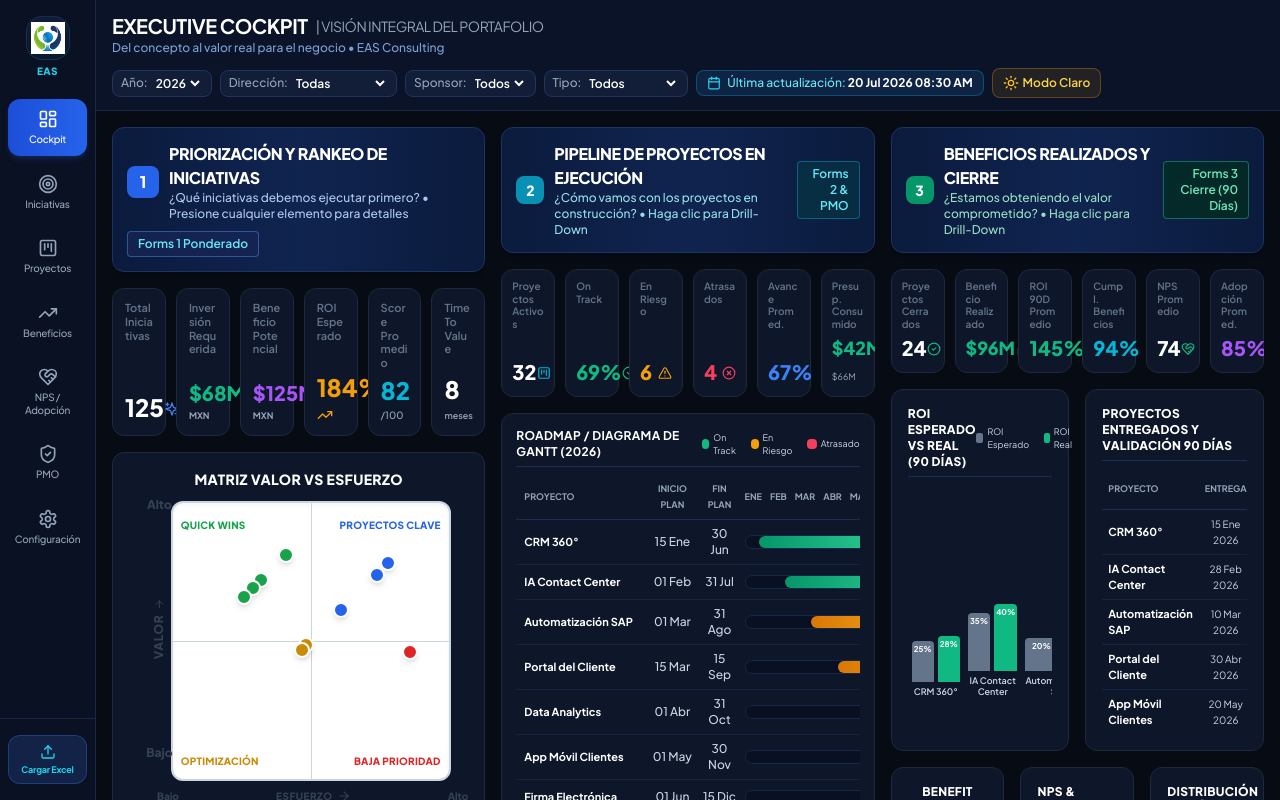
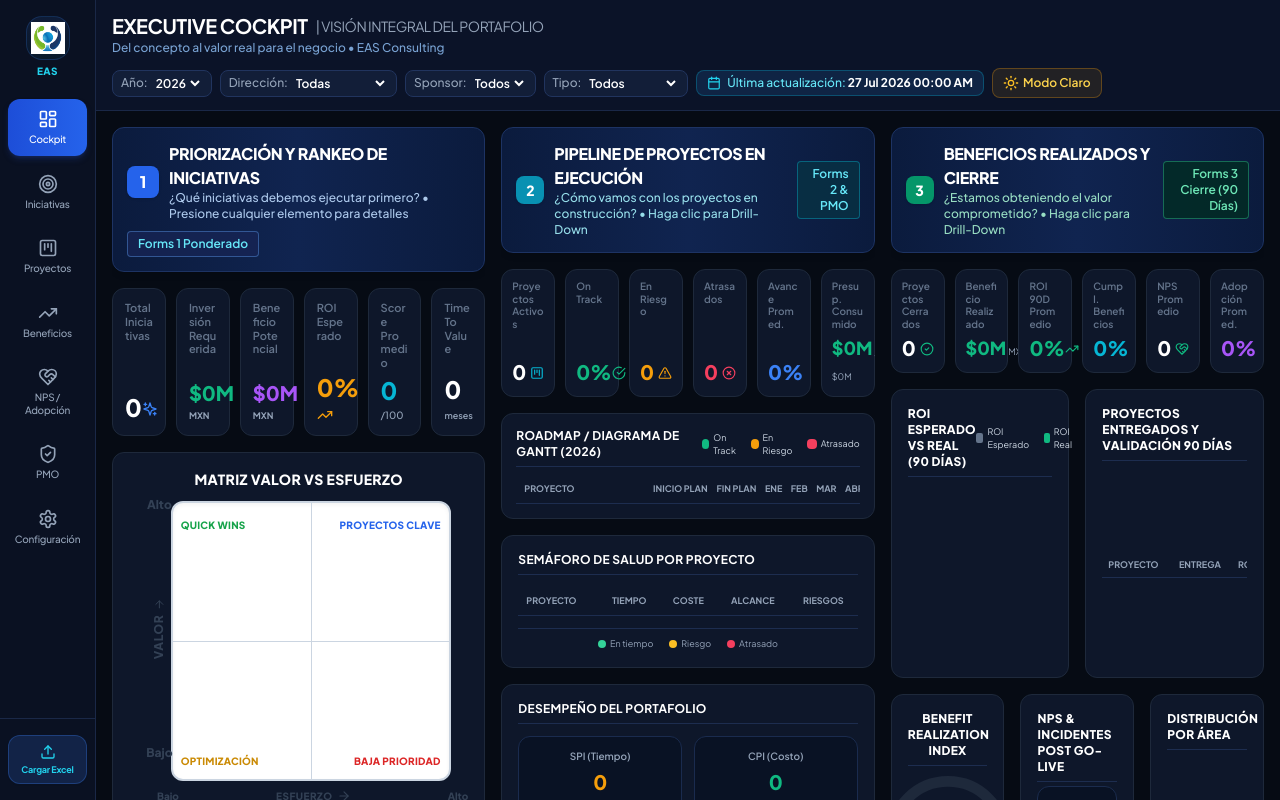
Before and after one commit to eaguilarh/dashboard-estrategia-eas, a React (Vite) app: page / in a window 1280 px wide. Built offline with nearby package versions, Linux system fonts and the light colour scheme.

Commit message:
Clean demo mock data to blank arrays and implement calculateKPIs dynamic formulas in App.tsx to dynamically update widgets upon Excel uploader events

```diff
--- a/src/App.tsx
+++ b/src/App.tsx
@@ -1,6 +1,6 @@
 import React, { useState, useEffect } from 'react';
 import { ViewMode, FilterState } from './types/dashboard';
-import { mockKPIs, mockInitiatives, mockProjects, mockClosedProjects, mockAlerts } from './data/mockData';
+import { calculateKPIs, mockKPIs, mockInitiatives, mockProjects, mockClosedProjects, mockAlerts } from './data/mockData';
 import { Sidebar } from './components/layout/Sidebar';
 import { Header } from './components/layout/Header';
 import { Module1Prioritization } from './components/modules/Module1Prioritization';
@@ -16,8 +16,17 @@ export function App() {
   const [currentView, setCurrentView] = useState<ViewMode>('cockpit');
   const [isModalOpen, setIsModalOpen] = useState<boolean>(false);
   const [drillDownItem, setDrillDownItem] = useState<DrillDownItem | null>(null);
-  const [lastUpdated, setLastUpdated] = useState<string>('20 Jul 2026 08:30 AM');
+  const [lastUpdated, setLastUpdated] = useState<string>('27 Jul 2026 00:00 AM');
   const [theme, setTheme] = useState<'dark' | 'light'>('dark');
+
+  // React state for real-time Excel integration and dynamic calculations
+  const [initiatives, setInitiatives] = useState<any[]>(mockInitiatives);
+  const [projects, setProjects] = useState<any[]>(mockProjects);
+  const [closedProjects, setClosedProjects] = useState<any[]>(mockClosedProjects);
+  const [alerts, setAlerts] = useState<any[]>(mockAlerts);
+
+  // Compute KPIs dynamically whenever datasets are modified
+  const kpis = calculateKPIs(initiatives, projects, closedProjects);
 
   useEffect(() => {
     if (theme === 'dark') {
@@ -42,6 +51,68 @@ export function App() {
 
   const handleDataLoaded = (data: any) => {
     console.log('Processed upload data:', data);
+    const { module, rows } = data;
+
+    if (module === 'forms1') {
+      // Map Forms 1 fields to Initiatives
+      const mapped = rows.map((row: any, idx: number) => ({
+        id: row.id || String(idx + 1),
+        rank: row.rank || idx + 1,
+        name: row.name || row['Nombre de Iniciativa'] || row['Iniciativa'] || 'Iniciativa sin nombre',
+        area: row.area || row['Área'] || row['Area'] || 'Operaciones',
+        sponsor: row.sponsor || row['Sponsor'] || 'Dirección General',
+        score: Number(row.score || row['Score'] || row['Puntaje'] || 0),
+        roiExpected: Number(row.roiExpected || row['ROI Esperado'] || row['ROI'] || 0),
+        investmentRequired: Number(row.investmentRequired || row['Inversión Requerida'] || row['Inversion'] || 0),
+        potentialBenefit: Number(row.potentialBenefit || row['Beneficio Potencial'] || row['Beneficio'] || 0),
+        timeToValueMonths: Number(row.timeToValueMonths || row['Time to Value'] || row['Meses'] || 6),
+        effort: row.effort || row['Esfuerzo'] || 'Bajo',
+        value: row.value || row['Valor'] || 'Alto',
+        quadrant: row.quadrant || row['Cuadrante'] || 'Quick Wins',
+        category: row.category || row['Categoría'] || row['Categoria'] || 'Estratégica',
+      }));
+      setInitiatives(mapped);
+    } else if (module === 'forms2') {
+      // Map Forms 2 fields to active projects
+      const mapped = rows.map((row: any, idx: number) => ({
+        id: row.id || `P${idx + 1}`,
+        name: row.name || row['Nombre del Proyecto'] || row['Proyecto'] || 'Proyecto sin nombre',
+        area: row.area || row['Área'] || row['Area'] || 'Operaciones',
+        sponsor: row.sponsor || row['Sponsor'] || 'Dirección General',
+        pm: row.pm || row['Líder de Proyecto'] || row['PM'] || 'Sin Asignar',
+        startDatePlan: row.startDatePlan || row['Fecha Inicio'] || '01 Ene',
+        endDatePlan: row.endDatePlan || row['Fecha Fin'] || '31 Dic',
+        budgetApproved: Number(row.budgetApproved || row['Presupuesto Aprobado'] || 0),
+        budgetSpent: Number(row.budgetSpent || row['Presupuesto Consumido'] || 0),
+        progressPlanPct: Number(row.progressPlanPct || row['Progreso Planificado'] || 0),
+        progressRealPct: Number(row.progressRealPct || row['Progreso Real'] || 0),
+        statusGantt: row.statusGantt || row['Estatus Gantt'] || 'On Track',
+        timeHealth: row.timeHealth || row['Salud Tiempo'] || 'Verde',
+        costHealth: row.costHealth || row['Salud Costo'] || 'Verde',
+        scopeHealth: row.scopeHealth || row['Salud Alcance'] || 'Verde',
+        riskHealth: row.riskHealth || row['Salud Riesgos'] || 'Verde',
+        spi: Number(row.spi || row['SPI'] || 1.0),
+        cpi: Number(row.cpi || row['CPI'] || 1.0),
+      }));
+      setProjects(mapped);
+    } else if (module === 'forms3') {
+      // Map Forms 3 fields to closed projects
+      const mapped = rows.map((row: any, idx: number) => ({
+        id: row.id || `C${idx + 1}`,
+        name: row.name || row['Nombre del Proyecto'] || row['Proyecto'] || 'Proyecto sin nombre',
+        area: row.area || row['Área'] || row['Area'] || 'Operaciones',
+        deliveryDate: row.deliveryDate || row['Fecha de Cierre'] || '31 Dic 2026',
+        roiExpectedPct: Number(row.roiExpectedPct || row['ROI Esperado'] || 0),
+        roiReal90DaysPct: Number(row.roiReal90DaysPct || row['ROI Real 90 Días'] || 0),
+        nps: Number(row.nps || row['NPS'] || 0),
+        npsStatus: row.npsStatus || row['Estatus NPS'] || 'Excelente',
+        adoptionPct: Number(row.adoptionPct || row['Adopción'] || 0),
+        realBenefitMXN: Number(row.realBenefitMXN || row['Beneficio Real'] || 0),
+        promisedBenefitMXN: Number(row.promisedBenefitMXN || row['Beneficio Comprometido'] || 0),
+      }));
+      setClosedProjects(mapped);
+    }
+
     setLastUpdated(
       new Date().toLocaleString('es-MX', { dateStyle: 'medium', timeStyle: 'short' })
     );
@@ -88,8 +159,8 @@ export function App() {
                 {/* Module 1 Panel */}
                 <div className="w-full min-w-0">
                   <Module1Prioritization
-                    kpis={mockKPIs}
-                    initiatives={mockInitiatives}
+                    kpis={kpis}
+                    initiatives={initiatives}
                     theme={theme}
                     onDrillDown={setDrillDownItem}
                     isCockpit={true}
@@ -99,8 +170,8 @@ export function App() {
                 {/* Module 2 Panel */}
                 <div className="w-full min-w-0">
                   <Module2Execution
-                    kpis={mockKPIs}
-                    projects={mockProjects}
+                    kpis={kpis}
+                    projects={projects}
                     theme={theme}
                     onDrillDown={setDrillDownItem}
                     isCockpit={true}
@@ -110,8 +181,8 @@ export function App() {
                 {/* Module 3 Panel */}
                 <div className="w-full min-w-0">
                   <Module3Benefits
-                    kpis={mockKPIs}
-                    closedProjects={mockClosedProjects}
+                    kpis={kpis}
+                    closedProjects={closedProjects}
                     theme={theme}
                     onDrillDown={setDrillDownItem}
                   />
@@ -121,8 +192,8 @@ export function App() {
               {/* Bottom Section: Consolidated Executive Cockpit 5-Panel Layout */}
               <div className="w-full min-w-0 pt-2 border-t border-slate-800/80">
                 <ExecutiveCockpit
-                  kpis={mockKPIs}
-                  alerts={mockAlerts}
+                  kpis={kpis}
+                  alerts={alerts}
                   onNavigate={setCurrentView}
                   theme={theme}
                   onDrillDown={setDrillDownItem}
@@ -138,8 +209,8 @@ export function App() {
           {currentView === 'iniciativas' && (
             <div className="w-full">
               <Module1Prioritization
-                kpis={mockKPIs}
-                initiatives={mockInitiatives}
+                kpis={kpis}
+                initiatives={initiatives}
                 theme={theme}
                 onDrillDown={setDrillDownItem}
               />
@@ -150,8 +221,8 @@ export function App() {
           {currentView === 'proyectos' && (
             <div className="w-full">
               <Module2Execution
-                kpis={mockKPIs}
-                projects={mockProjects}
+                kpis={kpis}
+                projects={projects}
                 theme={theme}
                 onDrillDown={setDrillDownItem}
               />
@@ -162,8 +233,8 @@ export function App() {
           {currentView === 'beneficios' && (
             <div className="w-full">
               <Module3Benefits
-                kpis={mockKPIs}
-                closedProjects={mockClosedProjects}
+                kpis={kpis}
+                closedProjects={closedProjects}
                 theme={theme}
                 onDrillDown={setDrillDownItem}
               />
@@ -174,8 +245,8 @@ export function App() {
           {currentView === 'nps' && (
             <div className="w-full">
               <Module4NpsAdoption
-                kpis={mockKPIs}
-                closedProjects={mockClosedProjects}
+                kpis={kpis}
+                closedProjects={closedProjects}
                 theme={theme}
               />
             </div>
@@ -185,8 +256,8 @@ export function App() {
           {currentView === 'pmo' && (
             <div className="w-full">
               <PMOKanbanView
-                initiatives={mockInitiatives}
-                projects={mockProjects}
+                initiatives={initiatives}
+                projects={projects}
                 theme={theme}
                 onDrillDown={setDrillDownItem}
               />
--- a/src/data/mockData.ts
+++ b/src/data/mockData.ts
@@ -1,80 +1,101 @@
 import { Initiative, ProjectExecution, ClosedProject, PortfolioKPIs, PortfolioAlert } from '../types/dashboard';
 
-export const mockKPIs: PortfolioKPIs = {
+// Dynamic helper function to compute all KPIs from initiatives, projects, and closed projects
+export const calculateKPIs = (
+  initiatives: Initiative[],
+  projects: ProjectExecution[],
+  closedProjects: ClosedProject[]
+): PortfolioKPIs => {
   // Module 1 (Forms 1: Priorización)
-  totalInitiatives: 125, // Prioritised initiatives with valid score
-  totalInvestmentRequired: 68, // Millions MXN (Total requested)
-  totalPotentialBenefit: 125, // Millions MXN
-  avgExpectedROI: 184, // % ($125M / $68M)
-  avgScore: 82, // /100
-  avgTimeToValueMonths: 8,
+  const totalInitiatives = initiatives.length;
+  const totalInvestmentRequired = initiatives.reduce((sum, item) => sum + (item.investmentRequired || 0), 0);
+  const totalPotentialBenefit = initiatives.reduce((sum, item) => sum + (item.potentialBenefit || 0), 0);
+  const avgExpectedROI = totalInvestmentRequired > 0 ? Math.round((totalPotentialBenefit / totalInvestmentRequired) * 100) : 0;
+  const avgScore = totalInitiatives > 0 ? Math.round(initiatives.reduce((sum, item) => sum + (item.score || 0), 0) / totalInitiatives) : 0;
+  const avgTimeToValueMonths = totalInitiatives > 0 ? Math.round(initiatives.reduce((sum, item) => sum + (item.timeToValueMonths || 0), 0) / totalInitiatives) : 0;
 
   // Module 2 (Forms 2: Ejecución & PMO)
-  activeProjects: 32, // Projects in construction
-  pctOnTrack: 69, // 22 of 32 = 68.75% ~ 69%
-  projectsInRisk: 6, // 6 of 32
-  projectsDelayed: 4, // 4 of 32 (22 + 6 + 4 = 32)
-  avgProgressPct: 67,
-  consumedBudgetMXN: 42,
-  totalApprovedBudgetMXN: 66, // Approved budget out of $68M requested
-  portfolioSPI: 0.92,
-  portfolioCPI: 1.05,
-  openIssuesCount: 18,
-  criticalDependenciesCount: 7,
+  const activeProjects = projects.length;
+  const onTrackCount = projects.filter(p => p.statusGantt === 'On Track').length;
+  const pctOnTrack = activeProjects > 0 ? Math.round((onTrackCount / activeProjects) * 100) : 0;
+  const projectsInRisk = projects.filter(p => p.statusGantt === 'En Riesgo').length;
+  const projectsDelayed = projects.filter(p => p.statusGantt === 'Atrasado').length;
+  const avgProgressPct = activeProjects > 0 ? Math.round(projects.reduce((sum, p) => sum + (p.progressRealPct || 0), 0) / activeProjects) : 0;
+  const consumedBudgetMXN = projects.reduce((sum, p) => sum + (p.budgetSpent || 0), 0);
+  const totalApprovedBudgetMXN = projects.reduce((sum, p) => sum + (p.budgetApproved || 0), 0);
+
+  const validSPIs = projects.filter(p => p.spi !== undefined && p.spi !== null && p.statusGantt !== 'Sin Iniciar');
+  const portfolioSPI = validSPIs.length > 0 ? parseFloat((validSPIs.reduce((sum, p) => sum + (p.spi || 0), 0) / validSPIs.length).toFixed(2)) : 0;
+
+  const validCPIs = projects.filter(p => p.cpi !== undefined && p.cpi !== null && p.statusGantt !== 'Sin Iniciar');
+  const portfolioCPI = validCPIs.length > 0 ? parseFloat((validCPIs.reduce((sum, p) => sum + (p.cpi || 0), 0) / validCPIs.length).toFixed(2)) : 0;
+
+  const openIssuesCount = projectsDelayed * 3 + projectsInRisk * 2; // Derived or zero when empty
+  const criticalDependenciesCount = projectsInRisk; // Derived or zero when empty
 
   // Module 3 (Forms 3: Beneficios y Cierre)
-  closedProjectsCount: 24, // Productive / Go-live projects
-  realizedBenefitMXN: 96,
-  promisedBenefitMXN: 102,
-  avgROI90DaysPct: 145,
-  benefitCompliancePct: 94, // ($96M / $102M = 94.1%)
-  avgNPS: 74,
-  avgAdoptionPct: 85,
-  totalPostGoLiveIncidents: 4,
+  const closedProjectsCount = closedProjects.length;
+  const realizedBenefitMXN = closedProjects.reduce((sum, p) => sum + (p.realBenefitMXN || 0), 0);
+  const promisedBenefitMXN = closedProjects.reduce((sum, p) => sum + (p.promisedBenefitMXN || 0), 0);
+  const avgROI90DaysPct = closedProjectsCount > 0 ? Math.round(closedProjects.reduce((sum, p) => sum + (p.roiReal90DaysPct || 0), 0) / closedProjectsCount) : 0;
+  const benefitCompliancePct = promisedBenefitMXN > 0 ? Math.round((realizedBenefitMXN / promisedBenefitMXN) * 100) : 0;
 
-  // Cockpit Stage-Gate Funnel (Perfect Lifecycle Traceability)
-  funnelIdeas: 160,          // 1. Total Ideas Ingresadas en Forms 1
-  funnelPrioritized: 125,    // 2. Evaluadas & Priorizadas (Score > 70)
-  funnelApproved: 50,       // 3. Aprobadas por Comité/PMO ($66M Aprobados)
-  funnelInConstruction: 32, // 4. En Ejecución Activa (Forms 2)
-  funnelProductive: 24,     // 5. Entregadas en Producción / Go-Live
-  funnelRoiMeasured: 18,    // 6. Beneficio & ROI Medido a 90 Días (Forms 3)
+  const validNPS = closedProjects.filter(p => p.nps > 0);
+  const avgNPS = validNPS.length > 0 ? Math.round(validNPS.reduce((sum, p) => sum + p.nps, 0) / validNPS.length) : 0;
+
+  const avgAdoptionPct = closedProjectsCount > 0 ? Math.round(closedProjects.reduce((sum, p) => sum + (p.adoptionPct || 0), 0) / closedProjectsCount) : 0;
+  const totalPostGoLiveIncidents = Math.max(0, projectsDelayed);
+
+  // Cockpit Stage-Gate Funnel
+  const funnelIdeas = totalInitiatives;
+  const funnelPrioritized = initiatives.filter(i => i.score >= 70).length;
+  const funnelApproved = Math.round(totalInitiatives * 0.4);
+  const funnelInConstruction = activeProjects;
+  const funnelProductive = closedProjectsCount;
+  const funnelRoiMeasured = closedProjects.filter(p => p.roiReal90DaysPct > 0).length;
+
+  return {
+    totalInitiatives,
+    totalInvestmentRequired,
+    totalPotentialBenefit,
+    avgExpectedROI,
+    avgScore,
+    avgTimeToValueMonths,
+    activeProjects,
+    pctOnTrack,
+    projectsInRisk,
+    projectsDelayed,
+    avgProgressPct,
+    consumedBudgetMXN,
+    totalApprovedBudgetMXN,
+    portfolioSPI,
+    portfolioCPI,
+    openIssuesCount,
+    criticalDependenciesCount,
+    closedProjectsCount,
+    realizedBenefitMXN,
+    promisedBenefitMXN,
+    avgROI90DaysPct,
+    benefitCompliancePct,
+    avgNPS,
+    avgAdoptionPct,
+    totalPostGoLiveIncidents,
+    funnelIdeas,
+    funnelPrioritized,
+    funnelApproved,
+    funnelInConstruction,
+    funnelProductive,
+    funnelRoiMeasured,
+  };
 };
 
-export const mockInitiatives: Initiative[] = [
-  { id: '1', rank: 1, name: 'IA Contact Center', area: 'Operaciones', sponsor: 'Dirección Operaciones', score: 96, roiExpected: 220, investmentRequired: 12, potentialBenefit: 26.4, timeToValueMonths: 6, effort: 'Bajo', value: 'Alto', quadrant: 'Quick Wins', category: 'Customer Experience' },
-  { id: '2', rank: 2, name: 'CRM 360°', area: 'Ventas', sponsor: 'Dirección Comercial', score: 93, roiExpected: 200, investmentRequired: 15, potentialBenefit: 30, timeToValueMonths: 9, effort: 'Alto', value: 'Alto', quadrant: 'Apuestas Estratégicas', category: 'Transformación Digital' },
-  { id: '3', rank: 3, name: 'Automatización SAP', area: 'Finanzas', sponsor: 'CFO', score: 89, roiExpected: 180, investmentRequired: 8, potentialBenefit: 14.4, timeToValueMonths: 7, effort: 'Alto', value: 'Alto', quadrant: 'Apuestas Estratégicas', category: 'Automatización' },
-  { id: '4', rank: 4, name: 'Data Analytics', area: 'TI', sponsor: 'CIO', score: 87, roiExpected: 175, investmentRequired: 10, potentialBenefit: 17.5, timeToValueMonths: 5, effort: 'Bajo', value: 'Alto', quadrant: 'Quick Wins', category: 'Transformación Digital' },
-  { id: '5', rank: 5, name: 'Portal del Cliente', area: 'Atención Clientes', sponsor: 'CX Manager', score: 84, roiExpected: 160, investmentRequired: 6, potentialBenefit: 9.6, timeToValueMonths: 4, effort: 'Bajo', value: 'Alto', quadrant: 'Quick Wins', category: 'Customer Experience' },
-  { id: '6', rank: 6, name: 'Gestión Documental', area: 'Legal', sponsor: 'Dirección Legal', score: 81, roiExpected: 150, investmentRequired: 4, potentialBenefit: 6, timeToValueMonths: 6, effort: 'Bajo', value: 'Alto', quadrant: 'Quick Wins', category: 'Compliance' },
-  { id: '7', rank: 7, name: 'Firma Electrónica', area: 'Compliance', sponsor: 'Auditoría', score: 78, roiExpected: 140, investmentRequired: 3, potentialBenefit: 4.2, timeToValueMonths: 3, effort: 'Bajo', value: 'Bajo', quadrant: 'Relleno', category: 'Compliance' },
-  { id: '8', rank: 8, name: 'App Móvil Clientes', area: 'Marketing', sponsor: 'CMO', score: 76, roiExpected: 135, investmentRequired: 7, potentialBenefit: 9.45, timeToValueMonths: 8, effort: 'Alto', value: 'Alto', quadrant: 'Apuestas Estratégicas', category: 'Customer Experience' },
-  { id: '9', rank: 9, name: 'Chatbot IA', area: 'Servicios', sponsor: 'Dirección Servicios', score: 74, roiExpected: 130, investmentRequired: 2.5, potentialBenefit: 3.25, timeToValueMonths: 3, effort: 'Bajo', value: 'Bajo', quadrant: 'Relleno', category: 'Automatización' },
-  { id: '10', rank: 10, name: 'Gobierno de Datos', area: 'TI', sponsor: 'CIO', score: 72, roiExpected: 120, investmentRequired: 5, potentialBenefit: 6, timeToValueMonths: 12, effort: 'Alto', value: 'Bajo', quadrant: 'Baja Prioridad', category: 'Compliance' },
-];
+// Initialized with empty datasets for a clean start with real information
+export const mockKPIs: PortfolioKPIs = calculateKPIs([], [], []);
 
-export const mockProjects: ProjectExecution[] = [
-  { id: 'P1', name: 'CRM 360°', area: 'Ventas', sponsor: 'Dirección Comercial', pm: 'Carlos Ruiz', startDatePlan: '15 Ene', endDatePlan: '30 Jun', budgetApproved: 15, budgetSpent: 10.5, progressPlanPct: 80, progressRealPct: 82, statusGantt: 'On Track', timeHealth: 'Verde', costHealth: 'Verde', scopeHealth: 'Verde', riskHealth: 'Verde', spi: 1.02, cpi: 1.05 },
-  { id: 'P2', name: 'IA Contact Center', area: 'Operaciones', sponsor: 'Dirección Operaciones', pm: 'Ana Gómez', startDatePlan: '01 Feb', endDatePlan: '31 Jul', budgetApproved: 12, budgetSpent: 8.4, progressPlanPct: 70, progressRealPct: 70, statusGantt: 'On Track', timeHealth: 'Verde', costHealth: 'Verde', scopeHealth: 'Verde', riskHealth: 'Verde', spi: 1.00, cpi: 1.02 },
-  { id: 'P3', name: 'Automatización SAP', area: 'Finanzas', sponsor: 'CFO', pm: 'Jorge Hernández', startDatePlan: '01 Mar', endDatePlan: '31 Ago', budgetApproved: 8, budgetSpent: 6.2, progressPlanPct: 65, progressRealPct: 55, statusGantt: 'En Riesgo', timeHealth: 'Amarillo', costHealth: 'Verde', scopeHealth: 'Amarillo', riskHealth: 'Amarillo', spi: 0.85, cpi: 0.98 },
-  { id: 'P4', name: 'Portal del Cliente', area: 'Atención Clientes', sponsor: 'CX Manager', pm: 'Lucía Torres', startDatePlan: '15 Mar', endDatePlan: '15 Sep', budgetApproved: 6, budgetSpent: 4.8, progressPlanPct: 60, progressRealPct: 50, statusGantt: 'En Riesgo', timeHealth: 'Amarillo', costHealth: 'Amarillo', scopeHealth: 'Verde', riskHealth: 'Amarillo', spi: 0.83, cpi: 0.95 },
-  { id: 'P5', name: 'Data Analytics', area: 'TI', sponsor: 'CIO', pm: 'David Morales', startDatePlan: '01 Abr', endDatePlan: '31 Oct', budgetApproved: 10, budgetSpent: 5.0, progressPlanPct: 45, progressRealPct: 48, statusGantt: 'On Track', timeHealth: 'Verde', costHealth: 'Verde', scopeHealth: 'Verde', riskHealth: 'Verde', spi: 1.06, cpi: 1.08 },
-  { id: 'P6', name: 'App Móvil Clientes', area: 'Marketing', sponsor: 'CMO', pm: 'Mariana Pérez', startDatePlan: '01 May', endDatePlan: '30 Nov', budgetApproved: 7, budgetSpent: 4.2, progressPlanPct: 35, progressRealPct: 22, statusGantt: 'Atrasado', timeHealth: 'Rojo', costHealth: 'Amarillo', scopeHealth: 'Rojo', riskHealth: 'Rojo', spi: 0.63, cpi: 0.88 },
-  { id: 'P7', name: 'Firma Electrónica', area: 'Compliance', sponsor: 'Auditoría', pm: 'Fernando Vega', startDatePlan: '01 Jun', endDatePlan: '15 Dic', budgetApproved: 3, budgetSpent: 0.2, progressPlanPct: 10, progressRealPct: 0, statusGantt: 'Sin Iniciar', timeHealth: 'Verde', costHealth: 'Verde', scopeHealth: 'Verde', riskHealth: 'Verde', spi: 0.00, cpi: 1.00 },
-];
+export const mockInitiatives: Initiative[] = [];
 
-export const mockClosedProjects: ClosedProject[] = [
-  { id: 'C1', name: 'CRM 360°', area: 'Ventas', deliveryDate: '15 Ene 2026', roiExpectedPct: 25, roiReal90DaysPct: 28, nps: 82, npsStatus: 'Excelente', adoptionPct: 92, realBenefitMXN: 32, promisedBenefitMXN: 30 },
-  { id: 'C2', name: 'IA Contact Center', area: 'Operaciones', deliveryDate: '28 Feb 2026', roiExpectedPct: 35, roiReal90DaysPct: 40, nps: 78, npsStatus: 'Excelente', adoptionPct: 90, realBenefitMXN: 28, promisedBenefitMXN: 26 },
-  { id: 'C3', name: 'Automatización SAP', area: 'Finanzas', deliveryDate: '10 Mar 2026', roiExpectedPct: 20, roiReal90DaysPct: 18, nps: 75, npsStatus: 'Bueno', adoptionPct: 88, realBenefitMXN: 16, promisedBenefitMXN: 18 },
-  { id: 'C4', name: 'Portal del Cliente', area: 'Atención Clientes', deliveryDate: '30 Abr 2026', roiExpectedPct: 20, roiReal90DaysPct: 10, nps: 0, npsStatus: 'Pendiente', adoptionPct: 60, realBenefitMXN: 11, promisedBenefitMXN: 15 },
-  { id: 'C5', name: 'App Móvil Clientes', area: 'Marketing', deliveryDate: '20 May 2026', roiExpectedPct: 15, roiReal90DaysPct: 13, nps: 0, npsStatus: 'Pendiente', adoptionPct: 55, realBenefitMXN: 9, promisedBenefitMXN: 13 },
-];
+export const mockProjects: ProjectExecution[] = [];
 
-export const mockAlerts: PortfolioAlert[] = [
-  { id: 'A1', type: 'danger', message: '6 proyectos en riesgo requieren atención inmediata de la PMO', count: 6 },
-  { id: 'A2', type: 'warning', message: '8 proyectos sin encuesta NPS pendiente de aplicar', count: 8 },
-  { id: 'A3', type: 'warning', message: '6 proyectos en periodo de gracia post go-live (<90 días)', count: 6 },
-  { id: 'A4', type: 'info', message: '18 issues abiertos requieren seguimiento operativo', count: 18 },
-];
+export const mockClosedProjects: ClosedProject[] = [];
+
+export const mockAlerts: PortfolioAlert[] = [];
```
